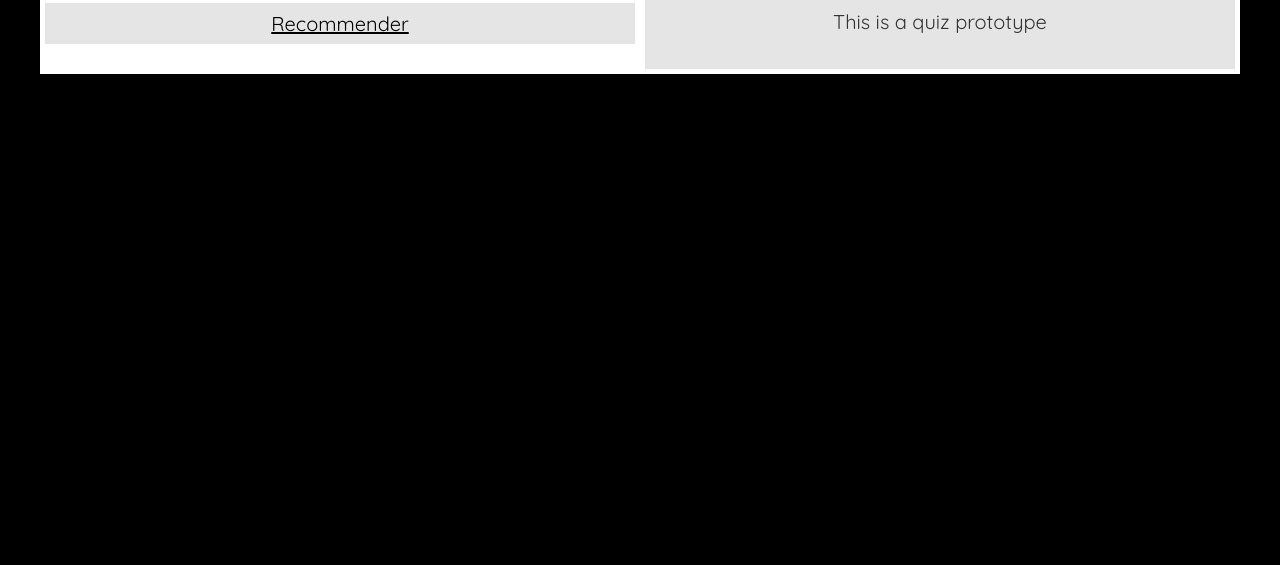
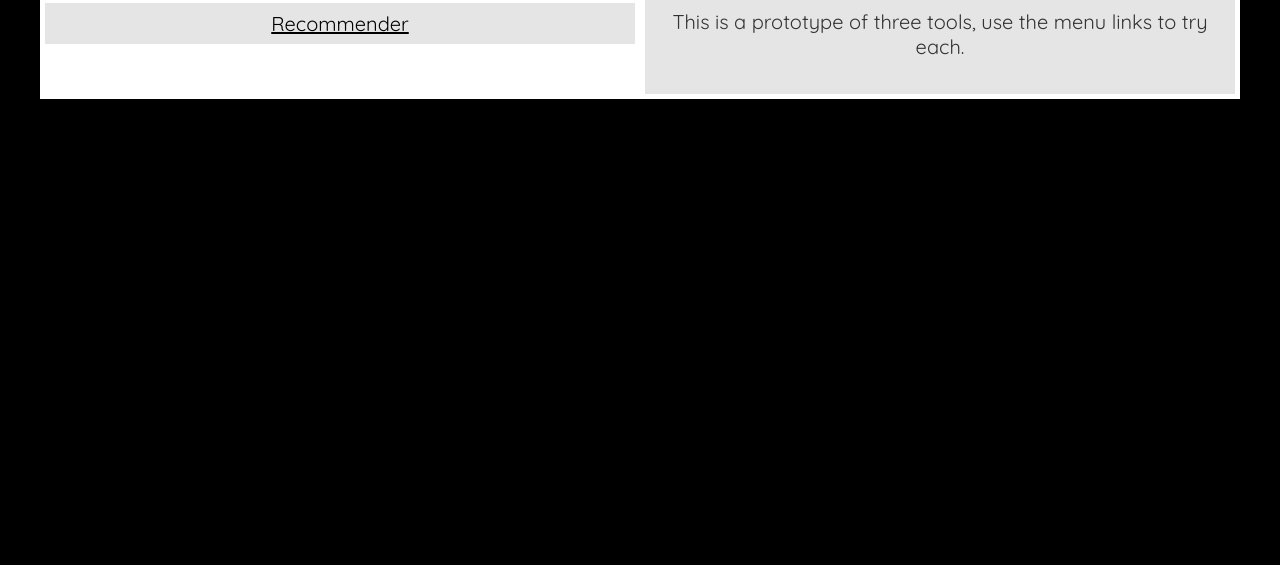
Before and after one commit to hollowmatt/jsn2n, a plain HTML site: page index.html in a window 1280 px wide. Shown: the part 235-800 px from the top of the page. Drawn offline with Linux system fonts and the light colour scheme.

Commit message:
clean up text

```diff
--- a/index.html
+++ b/index.html
@@ -29,7 +29,8 @@
 						<div class='right'>
 							<h2>About</h2>
 							<p>
-								This is a quiz prototype
+								This is a prototype of three tools,
+								use the menu links to try each.
 							</p>
 						</div>
 					</div>
```
